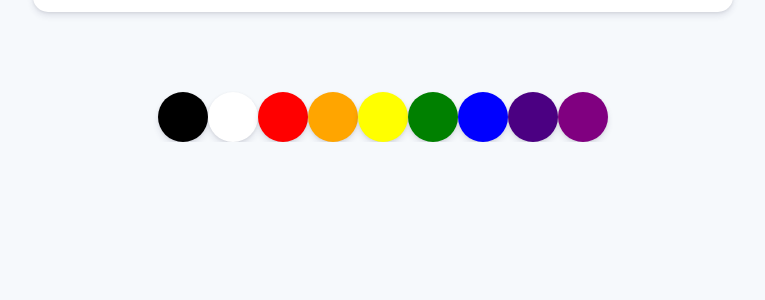
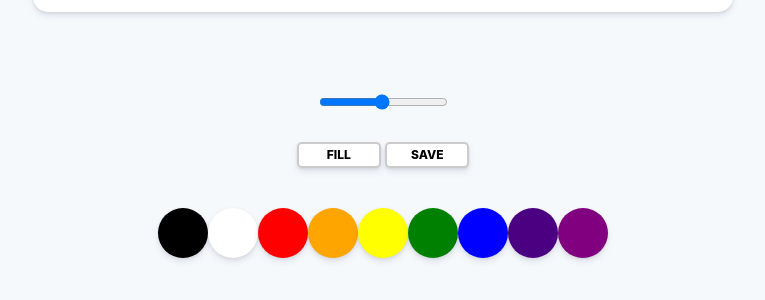
Before and after one commit to archive-cs-minhyuk/DrawingBoard, a plain HTML site: page index.html in a window 1280 px wide. Shown: the part 738-1038 px from the top of the page, without its empty margins (257-1022 px from the left). Before the commit the page ends 880 px from the top, so only its background shows below. Drawn offline with Linux system fonts and the light colour scheme.

Commit message:
CSS finished

```diff
--- a/index.html
+++ b/index.html
@@ -10,6 +10,20 @@
   <body>
     <canvas id="jsCanvas" class="canvas"></canvas>
     <div class="controls">
+      <div class="controls__range">
+        <input
+          type="range"
+          id="jsRange"
+          min="0.1"
+          max="5"
+          value="2.5"
+          step="0.1"
+        />
+      </div>
+      <div class="controls__btns">
+        <button id="jsMode">Fill</button>
+        <button id="jsSave">Save</button>
+      </div>
       <div class="controls__colors" id="jsColors">
         <div class="controls__color" style="background-color: black"></div>
         <div class="controls__color" style="background-color: white"></div>
--- a/styles.css
+++ b/styles.css
@@ -6,7 +6,7 @@ body {
   display: flex;
   flex-direction: column;
   align-items: center;
-  padding-top: 50px;
+  padding: 50px 0px;
 }
 
 .canvas {
@@ -19,10 +19,38 @@ body {
 
 .controls {
   margin-top: 80px;
+  display: flex;
+  flex-direction: column;
+  align-items: center;
+}
+
+.controls .controls__btns {
+  margin-bottom: 30px;
+}
+
+.controls__btns button {
+  all: unset;
+  cursor: pointer;
+  background-color: white;
+  padding: 5px 0px;
+  width: 80px;
+  text-align: center;
+  border-radius: 5px;
+  box-shadow: 0 4px 6px rgba(50, 50, 93, 0.11), 0 1px 3px rgba(0, 0, 0, 0.08);
+  border: 2px solid rgba(0, 0, 0, 0.2);
+  color: black;
+  text-transform: uppercase;
+  font-weight: 800;
+  font-size: 12px;
+}
+
+.controls__btns button:active {
+  transform: scale(0.95);
 }
 
 .controls .controls__colors {
   display: flex;
+  margin-top: 10px;
 }
 
 .controls__colors .controls__color {
@@ -32,3 +60,7 @@ body {
   cursor: pointer;
   box-shadow: 0 4px 6px rgba(50, 50, 93, 0.11), 0 1px 3px rgba(0, 0, 0, 0.08);
 }
+
+.controls .controls__range {
+  margin-bottom: 30px;
+}
```
